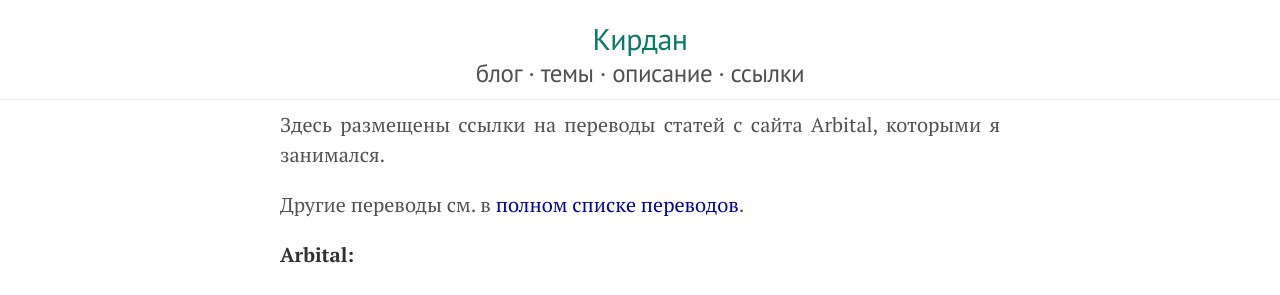
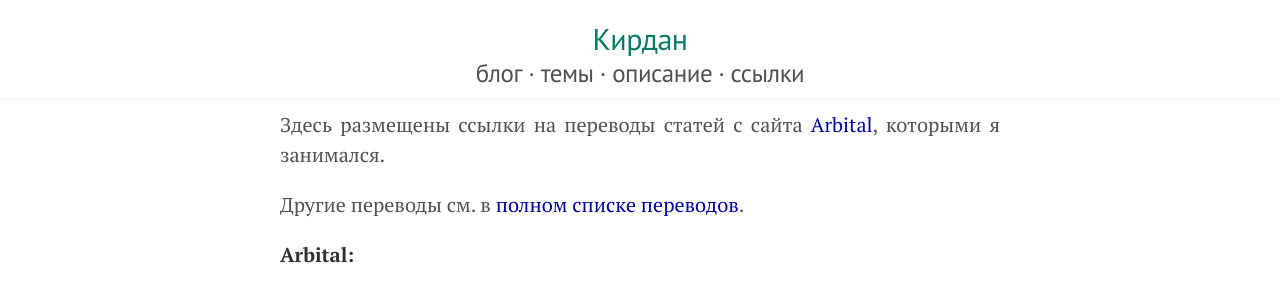
Before and after one commit to KKirdan/kkirdan.github.io, a Jekyll site: the page built from translations/arbital/index.md, in a window 1280 px wide. Shown: the top 295 px of the page. Built offline with Jekyll 4.4.1, drawn with Linux system fonts in a browser that asks for light colours; some of the changed lines change nothing that is shown.

Commit message:
Update index.md

```diff
--- a/translations/arbital/index.md
+++ b/translations/arbital/index.md
@@ -2,18 +2,18 @@
 layout: blog
 title: "Переводы с Arbital"
 ---
-Здесь размещены ссылки на переводы статей с сайта Arbital, которыми я занимался.
+Здесь размещены ссылки на переводы статей с сайта [Arbital](https://arbital.com/), которыми я занимался.
 
 Другие переводы см. в [полном списке переводов](../index.html).
 
 **Arbital:**
-* [Согласование ИИ \| AI alignment](arbital/ai-alignment.html)
-* [Принцип Винджа \| Vinge's principle](arbital/vinge-principle.html)
-* [Максимизатор скрепок \| Paperclip maximizer](arbital/paperclip-maximizer.html)
-* [Некоторые вычисления являются людьми \| Some computations are people](arbital/some-computations-are-people.html)
-* [AIXI](arbital/aixi.html)
-* [Индукция Соломонова \| Solomonoff induction](arbital/solomonoff-induction.html)
-* [Омега (инопланетный философ-тролль) \| Omega (alien philosopher-troll)](arbital/omega-alien-philosopher-troll.html)
+* [Согласование ИИ \| AI alignment](ai-alignment.html)
+* [Принцип Винджа \| Vinge's principle](vinge-principle.html)
+* [Максимизатор скрепок \| Paperclip maximizer](paperclip-maximizer.html)
+* [Некоторые вычисления являются людьми \| Some computations are people](some-computations-are-people.html)
+* [AIXI](aixi.html)
+* [Индукция Соломонова \| Solomonoff induction](solomonoff-induction.html)
+* [Омега (инопланетный философ-тролль) \| Omega (alien philosopher-troll)](omega-alien-philosopher-troll.html)
 
 ---
 
```
